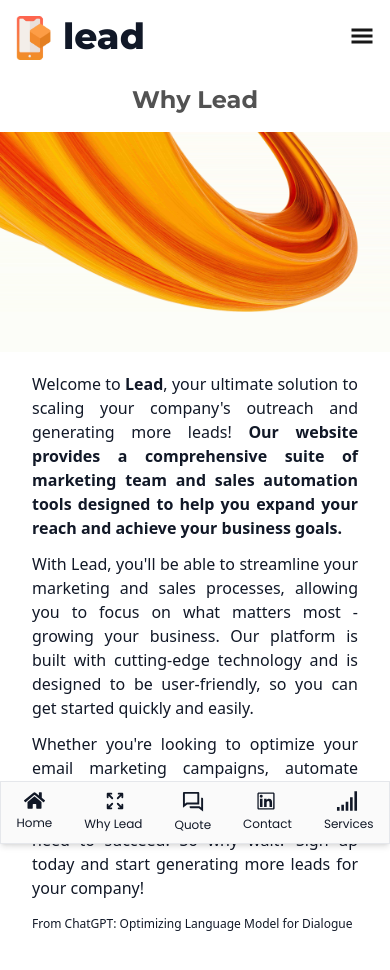
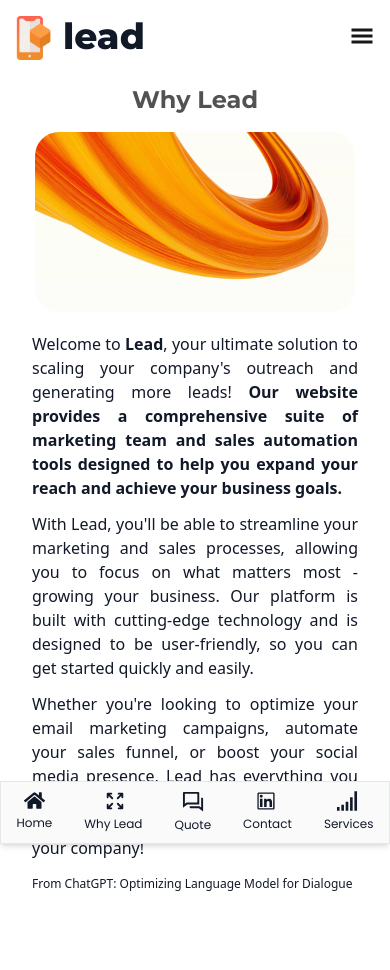
Before and after one commit to johncanero/lead-landing-page, a Next.js app: page /why-lead in a window 390 px wide. Shown: the top 970 px of the page. Built offline with nearby package versions, Linux system fonts and the light colour scheme.

Commit message:
Change Width and Round Image Feaure of Why Lead Page

```diff
--- a/pages/why-lead/index.tsx
+++ b/pages/why-lead/index.tsx
@@ -40,11 +40,11 @@ const index = () => {
           duration: 0.3,
         }}
         className='flex justify-center'>
-        <div className='lg:hidden '>
+        <div className='lg:hidden w-80 md:w-auto '>
           <Image
             width={500}
             height={300}
-            className="md:rounded-3xl"
+            className="rounded-3xl"
             src="/images/whylead/whyLead4Compressed.jpg"
             alt="Why Lead Feature"
           />
```
